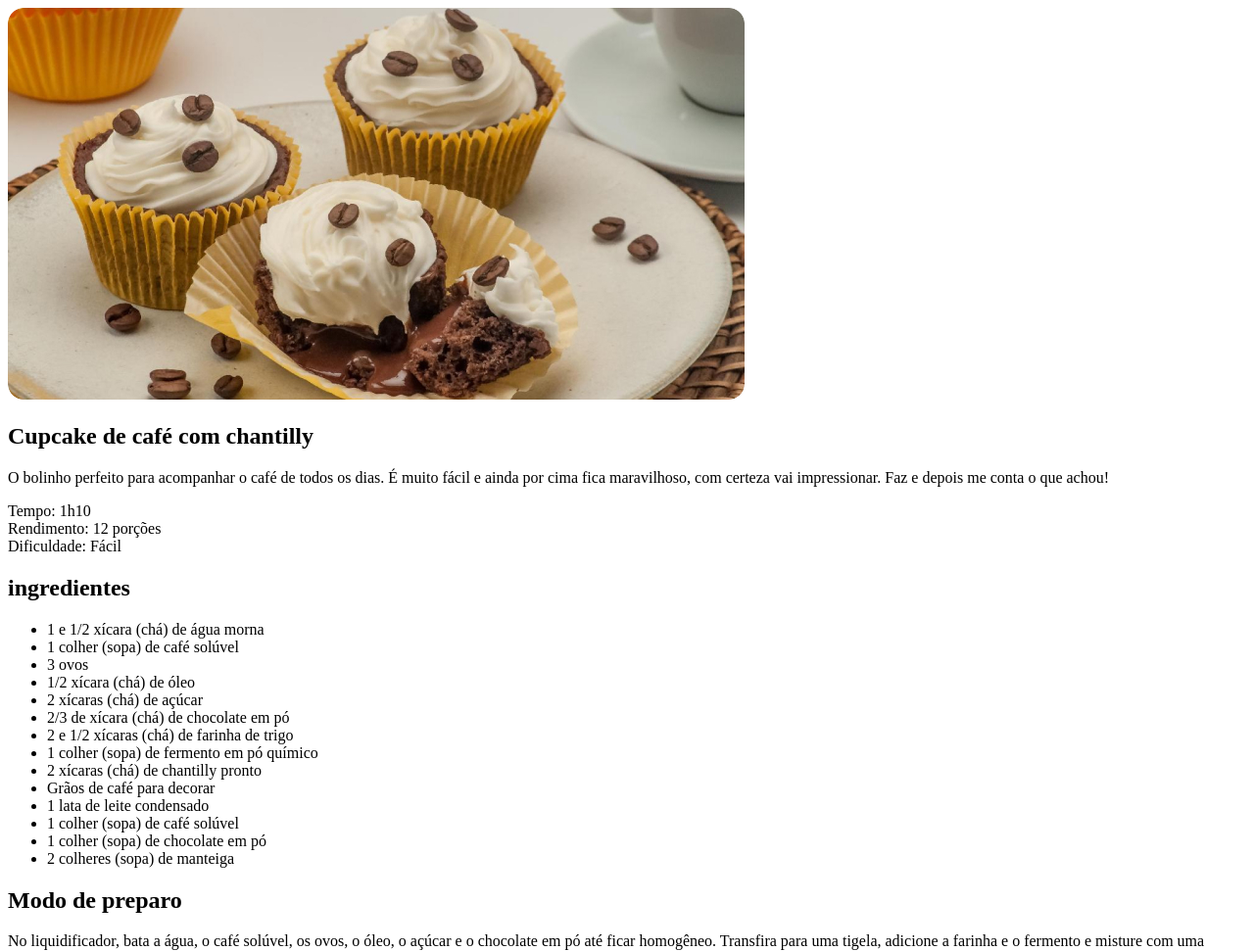
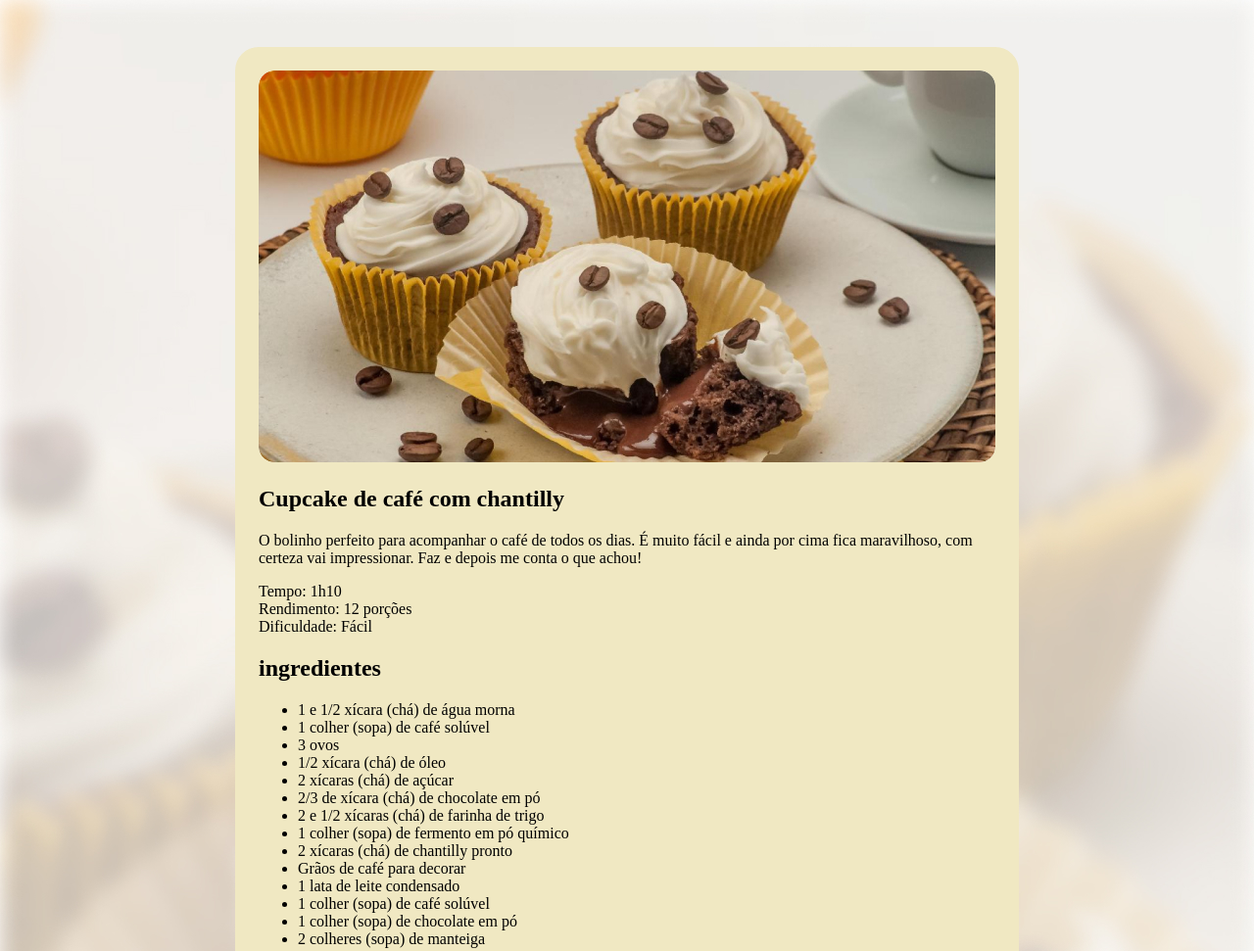
Before and after one commit to chamanodias/Projeto, a plain HTML site: page index.html in a window 1280 px wide. Shown: the top 971 px of the page at 98% size. Drawn offline with Linux system fonts and the light colour scheme.

Commit message:
imagem de fundo; estilo page

```diff
--- a/style.css
+++ b/style.css
@@ -1,3 +1,16 @@
+body{
+    background-image: url(assets/bg-image.jpg);
+    background-size: cover;
+}
+#page{
+    box-sizing: border-box;
+    width: 800px;
+    padding: 24px;
+    background-color: #f0e8c2;
+    border-radius: 24px;
+    margin: 48px auto;
+
+}
 img{
     border-radius: 16px;
 }
```
